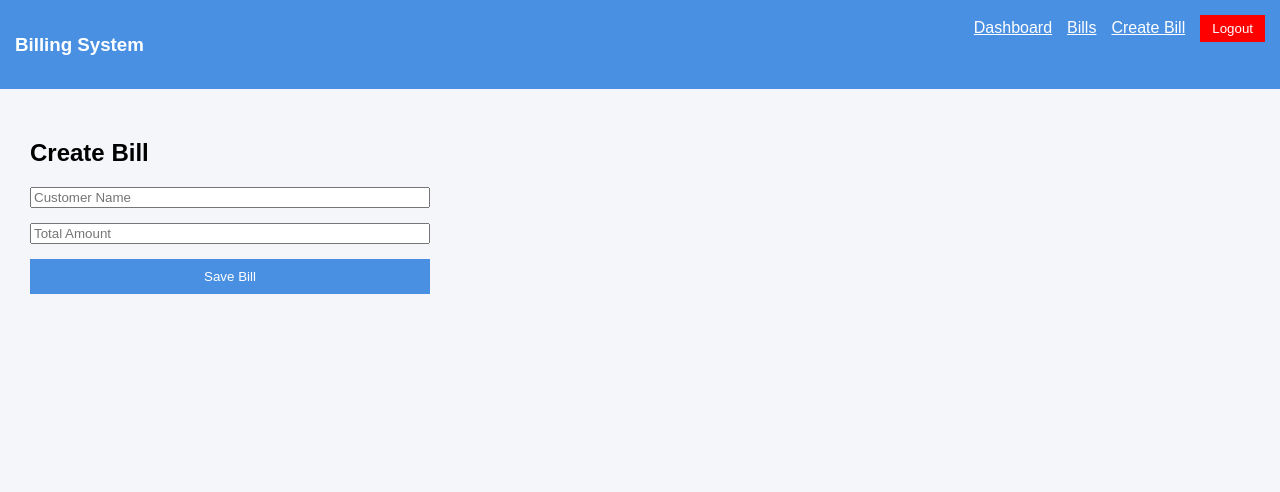
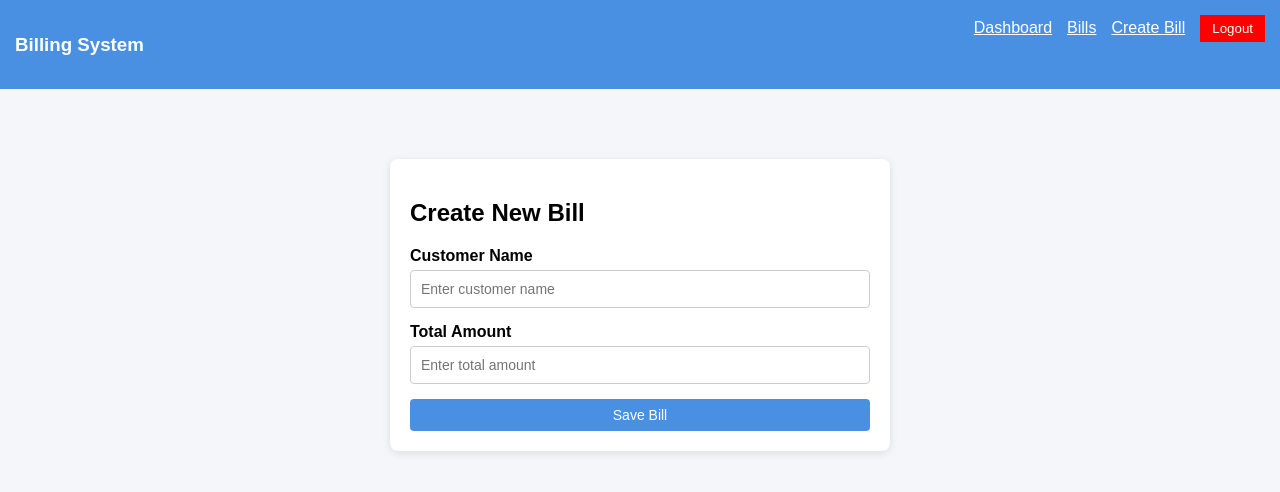
Before and after one commit to Shubhamdhiman16/PEP-repo, a React app in the folder frontend/billing-frontend/: page /create-bill in a window 1280 px wide. Shown: the top 492 px of the page. Built offline with nearby package versions, Linux system fonts and the light colour scheme; sample sign-in values are in the browser's storage; the HTML template or start-up script is replaced by a standard one.

Commit message:
enhance the UI of create Bill

```diff
--- a/frontend/billing-frontend/src/pages/CreateBill.jsx
+++ b/frontend/billing-frontend/src/pages/CreateBill.jsx
@@ -35,49 +35,59 @@ function CreateBill() {
     <div>
       <Navbar />
 
-      <div style={{ padding: "30px" }}>
-        <h2>Create Bill</h2>
+      <div className="page-container">
+        <div
+          className="card"
+          style={{
+            maxWidth: "500px",
+            margin: "40px auto",
+          }}
+        >
+          <h2>Create New Bill</h2>
 
           <form
             onSubmit={handleSubmit}
             style={{
-            maxWidth: "400px",
               display: "flex",
               flexDirection: "column",
               gap: "15px",
             }}
           >
+            <div>
+              <label style={{ fontWeight: "bold" }}>
+                Customer Name
+              </label>
               <input
                 type="text"
                 name="customerName"
-            placeholder="Customer Name"
+                placeholder="Enter customer name"
                 value={bill.customerName}
                 onChange={handleChange}
                 required
+                className="input"
               />
+            </div>
 
+            <div>
+              <label style={{ fontWeight: "bold" }}>
+                Total Amount
+              </label>
               <input
                 type="number"
                 name="totalAmount"
-            placeholder="Total Amount"
+                placeholder="Enter total amount"
                 value={bill.totalAmount}
                 onChange={handleChange}
                 required
+                className="input"
               />
+            </div>
 
-          <button
-            type="submit"
-            style={{
-              padding: "10px",
-              background: "#4a90e2",
-              color: "white",
-              border: "none",
-              cursor: "pointer",
-            }}
-          >
+            <button type="submit" className="btn btn-primary">
               Save Bill
             </button>
           </form>
+        </div>
       </div>
     </div>
   );
--- a/frontend/billing-frontend/src/styles/global.css
+++ b/frontend/billing-frontend/src/styles/global.css
@@ -72,3 +72,17 @@ h2 {
 .table tr:hover {
   background: #f1f1f1;
 }
+/* Input fields */
+.input {
+  width: 100%;
+  padding: 10px;
+  margin-top: 5px;
+  border: 1px solid #ccc;
+  border-radius: 4px;
+  font-size: 14px;
+}
+
+.input:focus {
+  outline: none;
+  border-color: #4a90e2;
+}
```
Lines whose indentation alone changed are shown as unchanged.
